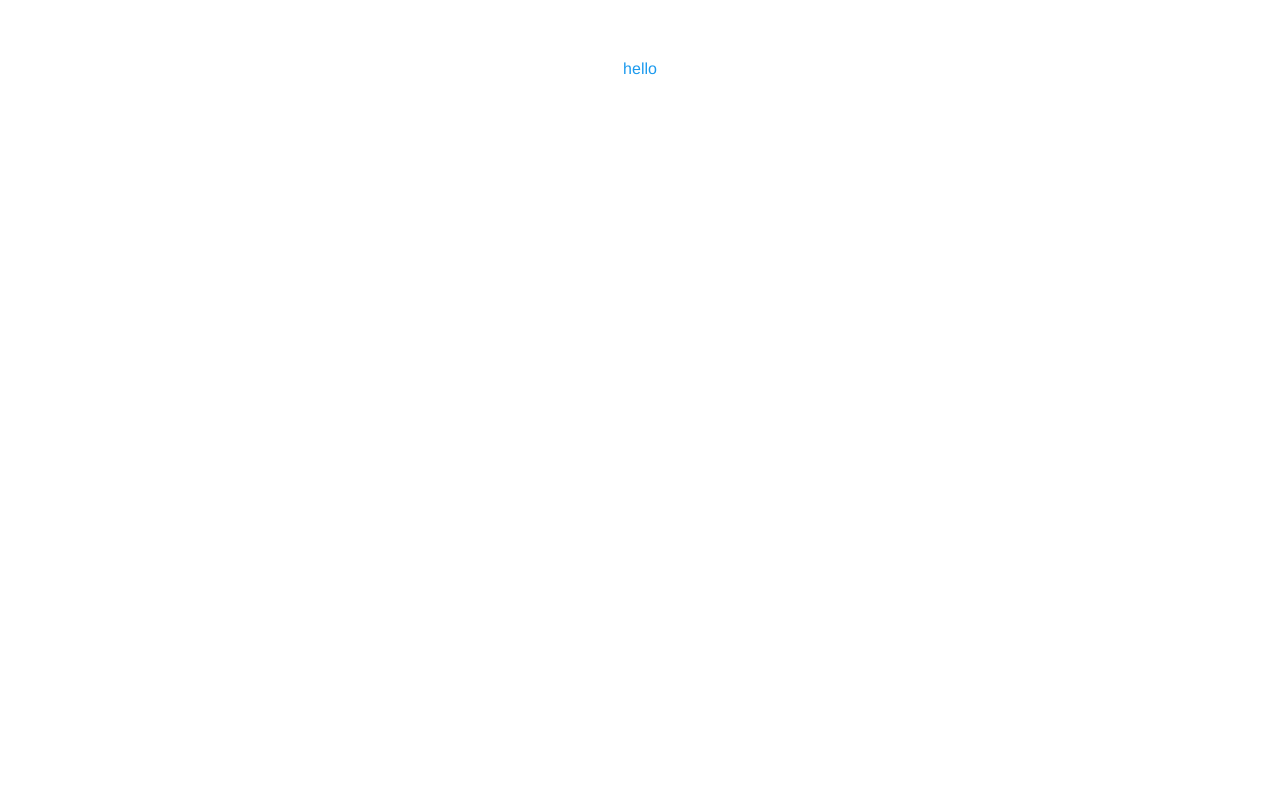
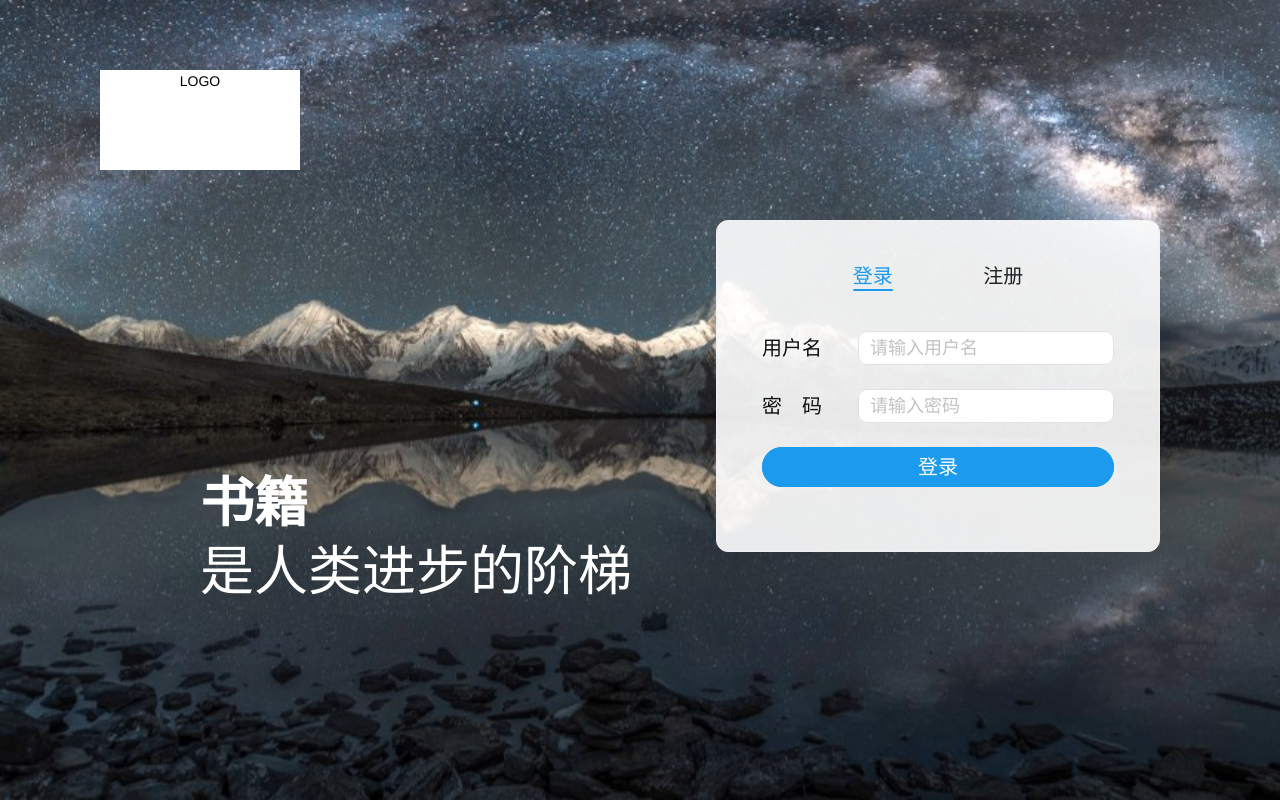
Before and after one commit to Runningsnails12/LearningAssistance, a Vue app: page /login in a window 1280 px wide. Before the commit this address had no page. Built offline with nearby package versions, Linux system fonts and the light colour scheme; a small style sheet from the web is missing.

Commit message:
feat: implement login page

```diff
--- a/src/App.vue
+++ b/src/App.vue
@@ -1,9 +1,18 @@
 <script setup lang="ts">
 import 'normalize.css'
+import { NConfigProvider } from 'naive-ui'
+import { useColorOverrides } from './config/colorOverrides'
+
+const { themeOverrides } = useColorOverrides()
 </script>
 
 <template>
-  hello
+  <n-config-provider
+    :theme-overrides="themeOverrides"
+    abstract
+  >
+    <router-view />
+  </n-config-provider>
 </template>
 
 <style lang="scss">
@@ -14,6 +23,5 @@ import 'normalize.css'
   -moz-osx-font-smoothing: grayscale;
   text-align: center;
   color: var(--text-blue);
-  margin-top: 60px;
 }
 </style>
--- /dev/null
+++ b/src/components/LoginAndRegisterPanel/LoginAndRegisterPanel.vue
@@ -0,0 +1,84 @@
+<script setup lang="ts">
+import type { CSSProperties } from 'vue'
+import {
+  NCard,
+  NTabs,
+  NTabPane,
+
+  NConfigProvider,
+  GlobalThemeOverrides
+} from 'naive-ui'
+import LoginTab from './LoginTab.vue'
+import RegisterTab from './RegisterTab.vue'
+
+const tabStyle: CSSProperties = {
+  fontSize: '20px',
+  padding: '0'
+}
+
+const paneStyle: CSSProperties = {
+  padding: '0',
+  marginTop: '40px'
+}
+
+const themeOverrides: GlobalThemeOverrides = {
+  Card: {
+    color: 'rgba(255, 255, 255, 0.9)',
+    paddingMedium: '40px 45px',
+    borderRadius: '12px'
+  },
+  Input: {
+    textColor: '#cecece',
+    borderRadius: '9px',
+    fontSizeMedium: '18px'
+  },
+  Button: {
+    borderRadiusLarge: '32px',
+    fontSizeLarge: '20px',
+
+    borderRadiusMedium: '9px',
+    fontSizeMedium: '14px'
+  }
+}
+</script>
+
+<template>
+  <n-config-provider
+    :theme-overrides="themeOverrides"
+  >
+    <n-card
+      class="login-and-register-panel"
+      size="medium"
+    >
+      <n-tabs
+        default-value="login"
+        size="large"
+        justify-content="space-evenly"
+        :tab-style="tabStyle"
+        :pane-style="paneStyle"
+      >
+        <n-tab-pane
+          name="login"
+          tab="登录"
+        >
+          <login-tab />
+        </n-tab-pane>
+        <n-tab-pane
+          name="register"
+          tab="注册"
+        >
+          <register-tab />
+        </n-tab-pane>
+      </n-tabs>
+    </n-card>
+  </n-config-provider>
+</template>
+
+<style scoped>
+.login-and-register-panel {
+  text-align: left;
+
+  max-width: 460px;
+  max-height: 540px;
+}
+</style>
--- /dev/null
+++ b/src/components/LoginAndRegisterPanel/LoginTab.vue
@@ -0,0 +1,65 @@
+<script setup lang="ts">
+import { CSSProperties } from 'vue'
+import {
+  NForm,
+  NFormItem,
+  NInput,
+  NButton
+} from 'naive-ui'
+
+const labelStyle: CSSProperties = {
+  color: '#101010',
+  marginRight: '24px',
+
+  textAlign: 'justify',
+  textAlignLast: 'justify',
+  fontSize: '20px'
+}
+</script>
+
+<template>
+  <n-form
+    label-placement="left"
+    label-width="auto"
+    size="medium"
+    class="form"
+  >
+    <n-form-item
+      label="用户名"
+      path="username"
+      :label-style="labelStyle"
+      class="form-item"
+    >
+      <n-input
+        placeholder="请输入用户名"
+      />
+    </n-form-item>
+    <n-form-item
+      label="密码"
+      path="password"
+      :label-style="labelStyle"
+    >
+      <n-input
+        placeholder="请输入密码"
+      />
+    </n-form-item>
+    <n-form-item>
+      <n-button
+        type="primary"
+        size="large"
+        block
+        round
+      >
+        登录
+      </n-button>
+    </n-form-item>
+  </n-form>
+</template>
+
+<style scoped>
+.form {
+  display: flex;
+  flex-flow: column nowrap;
+  justify-content: space-between;
+}
+</style>
--- /dev/null
+++ b/src/components/LoginAndRegisterPanel/RegisterTab.vue
@@ -0,0 +1,98 @@
+<script setup lang="ts">
+import { CSSProperties } from 'vue'
+import {
+  NForm,
+  NFormItem,
+  NInput,
+  NButton,
+  NSpace
+} from 'naive-ui'
+
+const labelStyle: CSSProperties = {
+  color: '#101010',
+  marginRight: '24px',
+
+  textAlign: 'justify',
+  textAlignLast: 'justify',
+  fontSize: '20px'
+}
+</script>
+
+<template>
+  <n-form
+    label-placement="left"
+    label-width="auto"
+    size="medium"
+    class="form"
+  >
+    <n-space
+      vertical
+      justify="space-between"
+    >
+      <n-form-item
+        label="用户名"
+        path="username"
+        :label-style="labelStyle"
+        class="form-item"
+      >
+        <n-input
+          placeholder="请输入用户名"
+        />
+      </n-form-item>
+      <n-form-item
+        label="邮箱"
+        path="email"
+        :label-style="labelStyle"
+      >
+        <n-input
+          placeholder="请输入邮箱"
+        />
+      </n-form-item>
+      <n-form-item
+        label="密码"
+        path="password"
+        :label-style="labelStyle"
+      >
+        <n-input
+          placeholder="请输入密码"
+        />
+      </n-form-item>
+      <n-form-item
+        label="验证码"
+        path="password"
+        :label-style="labelStyle"
+      >
+        <n-space :wrap="false">
+          <n-input
+            placeholder="请输入验证码"
+          />
+          <n-button
+            size="medium"
+            text-color="#101010"
+            color="white"
+          >
+            获取验证码
+          </n-button>
+        </n-space>
+      </n-form-item>
+      <n-form-item>
+        <n-button
+          type="primary"
+          size="large"
+          block
+          round
+        >
+          注册
+        </n-button>
+      </n-form-item>
+    </n-space>
+  </n-form>
+</template>
+
+<style scoped>
+.form {
+  display: flex;
+  flex-flow: column nowrap;
+  justify-content: space-between;
+}
+</style>
--- /dev/null
+++ b/src/config/colorOverrides.ts
@@ -0,0 +1,17 @@
+import { GlobalThemeOverrides } from 'naive-ui'
+
+const themeOverrides: GlobalThemeOverrides = {
+  common: {
+    primaryColor: '#1B9AEE'
+  }
+}
+
+const useColorOverrides = () => {
+  return {
+    themeOverrides
+  }
+}
+
+export {
+  useColorOverrides
+}
--- /dev/null
+++ b/src/pages/HomePage.vue
@@ -0,0 +1,9 @@
+<script setup lang="ts">
+import { NButton } from 'naive-ui'
+</script>
+
+<template>
+  <n-button @click="$router.push({ name: 'login' })">
+    登录
+  </n-button>
+</template>
--- /dev/null
+++ b/src/pages/LoginPage.vue
@@ -0,0 +1,69 @@
+<script setup lang="ts">
+import LoginAndRegsiterPanel from '../components/LoginAndRegisterPanel/LoginAndRegisterPanel.vue'
+</script>
+
+<template>
+  <div class="wrapper">
+    <div class="logo-wrapper">
+      LOGO
+    </div>
+    <div class="saying-wrapper">
+      <p class="saying">
+        <span class="bold">书籍</span><br>是人类进步的阶梯
+      </p>
+    </div>
+    <login-and-regsiter-panel class="panel" />
+  </div>
+</template>
+
+<style lang="scss" scoped>
+.wrapper {
+  position: relative;
+  color: initial;
+  box-sizing: border-box;
+  height: 100vh;
+  width: 100vw;
+
+  background: center / cover no-repeat url('/img/login.jpg');
+}
+
+.logo-wrapper {
+  position: absolute;
+  top: 70px;
+  left: 100px;
+
+  width: 200px;
+  height: 100px;
+
+  background-color: white;
+}
+
+.saying-wrapper {
+  position: absolute;
+  top: 470px;
+  left: 200px;
+
+  color: white;
+  font-size: 54px;
+  line-height: 1.25;
+  text-align: left;
+
+  font-family: serif;
+
+  .saying {
+    margin: 0;
+  }
+
+  .bold {
+    font-weight: bold;
+
+    font-family: sans-serif;
+  }
+}
+
+.panel {
+  position: absolute;
+  top: 220px;
+  right: 120px;
+}
+</style>
--- /dev/null
+++ b/src/pages/index.ts
@@ -0,0 +1,7 @@
+const HomePage = () => import('./HomePage.vue')
+const LoginPage = () => import('./LoginPage.vue')
+
+export {
+  HomePage,
+  LoginPage
+}
--- a/src/router/index.ts
+++ b/src/router/index.ts
@@ -1,6 +1,21 @@
 import { createRouter, createWebHistory, RouteRecordRaw } from 'vue-router'
+import {
+  LoginPage,
+  HomePage
+} from '../pages'
 
-const routes: RouteRecordRaw[] = []
+const routes: RouteRecordRaw[] = [
+  {
+    name: 'home',
+    path: '/',
+    component: HomePage
+  },
+  {
+    name: 'login',
+    path: '/login',
+    component: LoginPage
+  }
+]
 
 const router = createRouter({
   history: createWebHistory(),
```
Also changed, not shown: src/components/Login.vue (deleted), src/pages/Home.vue (deleted).
